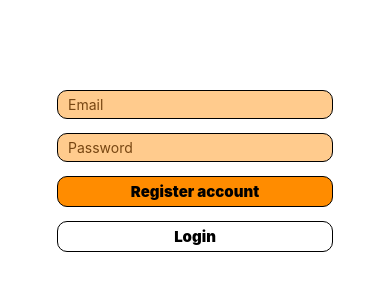
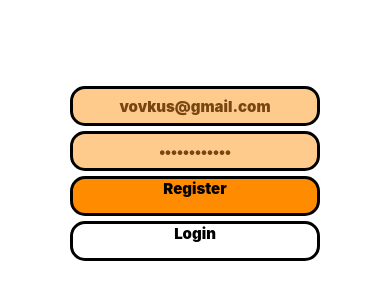
Before and after one commit to TalanVladimir/Financies, a React Native app: screen /Register in a window 390 px wide. Shown: the part 246-546 px from the top of the page. Built offline with nearby package versions, Linux system fonts and the light colour scheme; no server answers.

Commit message:
refactor: move to EmailPassword

```diff
--- a/src/screens/RegisterScreen/RegisterScreen.tsx
+++ b/src/screens/RegisterScreen/RegisterScreen.tsx
@@ -1,103 +1,6 @@
-import {useNavigation} from '@react-navigation/native';
-import {StackNavigationProp} from '@react-navigation/stack';
-import React, {useContext, useState} from 'react';
-import {
-  StyleSheet,
-  Text,
-  TextInput,
-  TouchableOpacity,
-  View,
-} from 'react-native';
-import {register} from '../../firebase/firebase';
-import {RootStackParamList} from '../../navigation/Navigation';
-import {ThemeContext} from '../../providers/ThemeProvider';
+import React from 'react';
+import {EmailPassword} from '../../components/EmailPassword/EmailPassword';
 
 export const RegisterScreen = () => {
-  const {colors} = useContext(ThemeContext);
-  const {navigate} = useNavigation<StackNavigationProp<RootStackParamList>>();
-
-  const [email, setEmail] = useState('');
-  const [password, setPassword] = useState('');
-  const [error, setError] = useState(false);
-
-  return (
-    <View style={[styles.container, {backgroundColor: colors.white}]}>
-      <TextInput
-        placeholder="Email"
-        style={[
-          styles.input,
-          {
-            backgroundColor: colors.primaryLight,
-            color: colors.primaryText,
-          },
-        ]}
-        onChangeText={setEmail}
-        value={email}
-      />
-      <TextInput
-        placeholder="Password"
-        style={[
-          styles.input,
-          {
-            backgroundColor: colors.primaryLight,
-            color: colors.primaryText,
-          },
-        ]}
-        secureTextEntry={true}
-        onChangeText={setPassword}
-        value={password}
-      />
-      <TouchableOpacity
-        style={[styles.button, {backgroundColor: colors.primaryDark}]}
-        onPress={() => {
-          register(email, password)
-            .then(userCredential => {
-              userCredential.user;
-            })
-            .catch(() => {
-              setError(true);
-            });
-        }}>
-        <Text style={styles.push}>Register account</Text>
-      </TouchableOpacity>
-      <TouchableOpacity
-        style={[styles.button, {backgroundColor: colors.white}]}
-        onPress={() => {
-          navigate('Login');
-        }}>
-        <Text style={styles.push}>Login</Text>
-      </TouchableOpacity>
-      <Text style={styles.error}>{error && 'Registration error'}</Text>
-    </View>
-  );
+  return <EmailPassword navigateTo={'Login'} />;
 };
-
-const styles = StyleSheet.create({
-  container: {
-    flex: 1,
-    justifyContent: 'center',
-    padding: 50,
-  },
-  input: {
-    margin: 7,
-    padding: 5,
-    borderWidth: 1,
-    borderRadius: 10,
-    paddingLeft: 10,
-  },
-  button: {
-    margin: 7,
-    padding: 5,
-    borderWidth: 1,
-    borderRadius: 10,
-  },
-  push: {
-    fontSize: 15,
-    fontWeight: '900',
-    textAlign: 'center',
-  },
-  error: {
-    marginTop: 10,
-    textAlign: 'center',
-  },
-});
```
